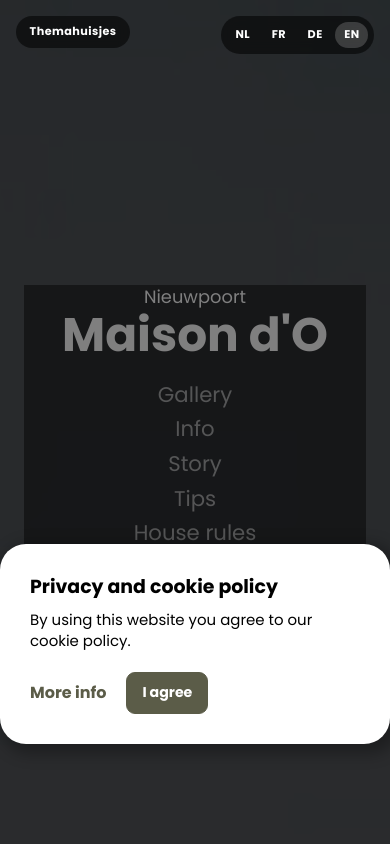
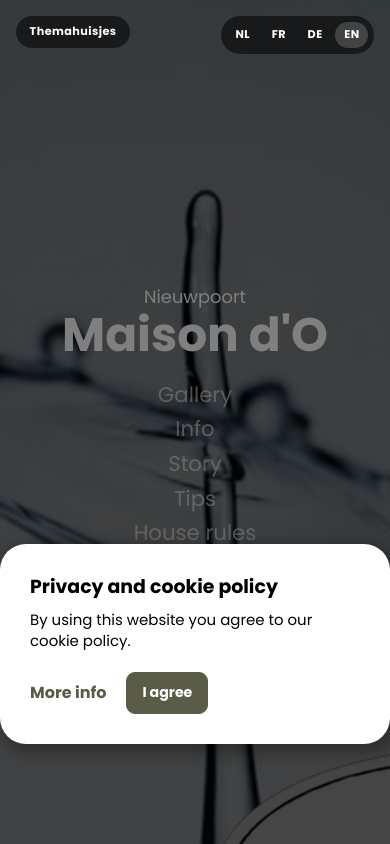
Before and after one commit to K1NGAARON/themahuisjes, a Next.js app: page /en/huisjes/maison-d-o in a window 390 px wide. Shown: the top 844 px of the page. Built offline with nearby package versions, Linux system fonts and the light colour scheme.

Commit message:
background on mobile

```diff
--- a/src/components/ScrollBackground.tsx
+++ b/src/components/ScrollBackground.tsx
@@ -12,7 +12,7 @@ export default function ScrollBackground() {
     function updateBackgrounds() {
       if (window.innerWidth < DESKTOP_MIN_WIDTH) {
         sections.forEach((section) => {
-          section.style.background = "";
+          section.style.removeProperty("background");
         });
         return;
       }
--- a/src/styles/huisjes.css
+++ b/src/styles/huisjes.css
@@ -331,16 +331,50 @@ html {
 @media (max-width: 1024px) {
     body,
     html {
-        background-attachment: scroll;
+        background-image: none;
+        background-color: var(--black-background);
     }
 
     .container .content {
         flex-direction: column;
-        min-height: auto;
+        min-height: 100vh;
         padding: 64px 24px;
         align-items: stretch;
         text-align: left;
         gap: 24px;
+        background-image: linear-gradient(
+                rgba(0, 0, 0, 0.6),
+                rgba(0, 0, 0, 0.6)
+            ),
+            var(--huisje-banner);
+        background-size: cover;
+        background-position: center;
+        background-repeat: no-repeat;
+    }
+
+    .container .content.pd-0 {
+        background-image: linear-gradient(
+                rgba(0, 0, 0, 0.45),
+                rgba(0, 0, 0, 0.45)
+            ),
+            var(--huisje-banner);
+    }
+
+    .container.first-container > .content:first-child {
+        padding-top: 88px;
+        background-image: linear-gradient(
+                rgba(0, 0, 0, 0.45),
+                rgba(0, 0, 0, 0.45)
+            ),
+            var(--huisje-banner);
+    }
+
+    .container.first-container > .content:first-child .item.bg {
+        background: transparent;
+    }
+
+    .container.first-container .navbar {
+        align-items: center;
     }
 
     .container .content + .content {
@@ -359,10 +393,6 @@ html {
         justify-content: flex-start;
     }
 
-    .container.first-container > .content:first-child {
-        padding-top: 88px;
-    }
-
     .container.first-container > .content:first-child > .item:first-child:not(.bg) {
         display: none;
     }
@@ -372,11 +402,6 @@ html {
         width: 100%;
         align-items: center;
         text-align: center;
-        background: rgba(0, 0, 0, 0.45);
-    }
-
-    .container.first-container .navbar {
-        align-items: center;
     }
 
     .container .content .item h1,
@@ -413,14 +438,11 @@ html {
     }
 
     .container .content {
-        min-height: 100vh;
         padding: 48px 24px;
-        background: rgba(0, 0, 0, 0.6);
     }
 
     .container .content.pd-0 {
         padding: 0;
-        background: rgba(0, 0, 0, 0.45);
     }
 
     .container .content.height-fit-content {
@@ -433,10 +455,6 @@ html {
         gap: 0;
     }
 
-    .container.first-container > .content:first-child .item.bg {
-        background: rgba(0, 0, 0, 0.45);
-    }
-
     .container .content .item.align-center {
         align-items: center;
         text-align: center;
```
